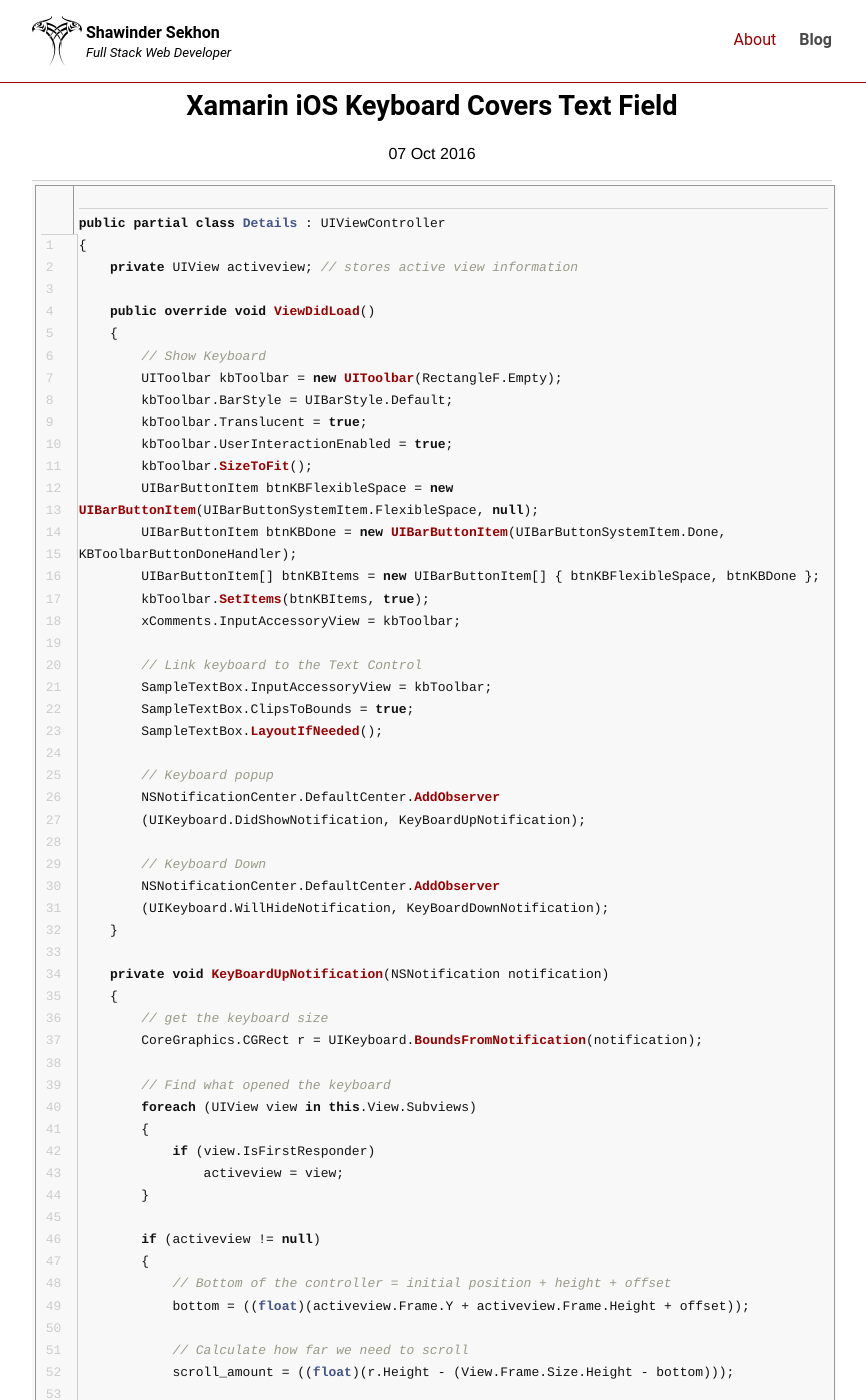
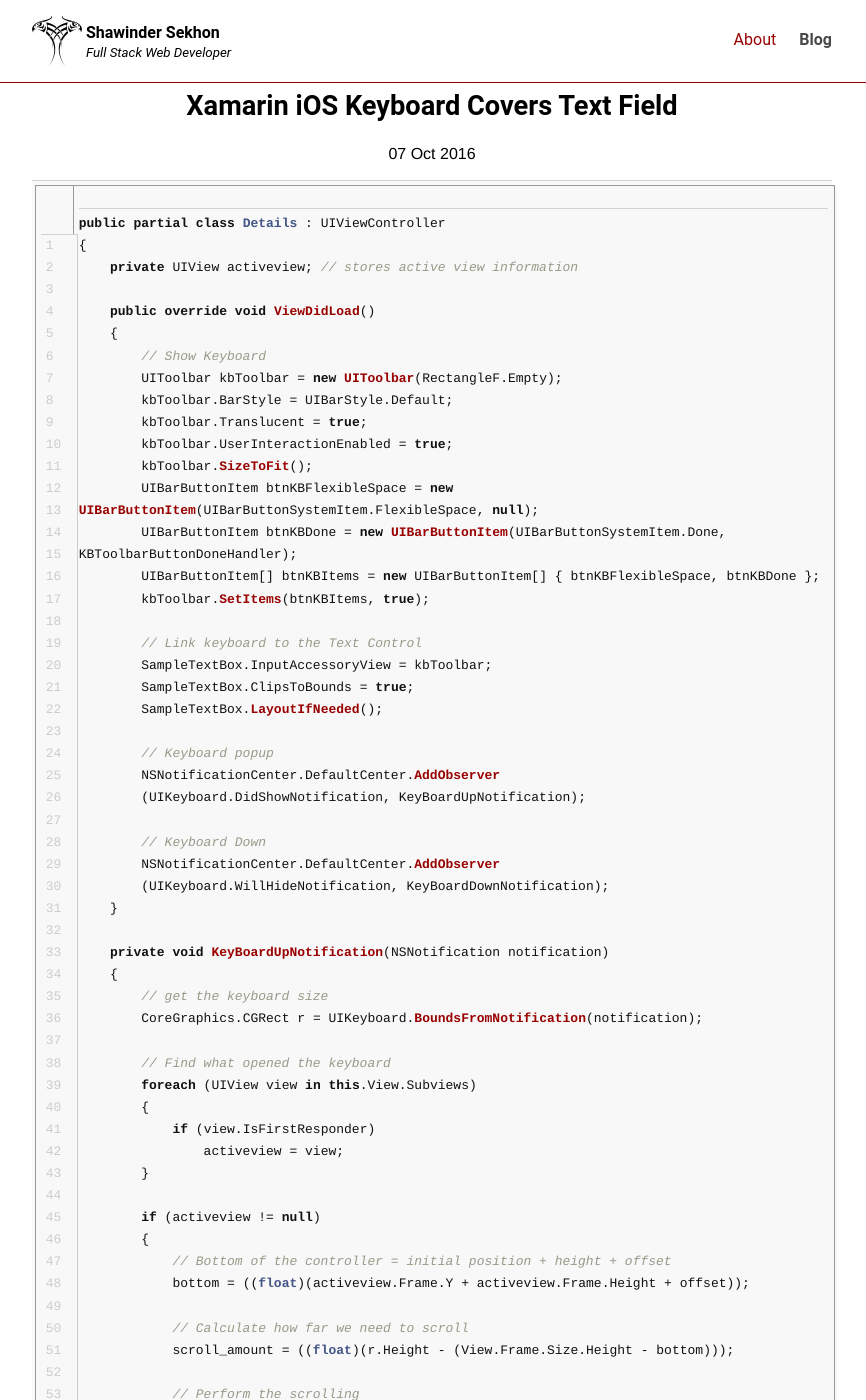
Before and after one commit to shawinder/shawinder.github.io, a Jekyll site: the page built from _posts/2016-07-10-Xamarin-iOS-Keyboard-Covers-Text-Field.md, in a window 1280 px wide and 1400 px high. Shown: the whole window, without its empty margins (208-1074 px from the left). Built offline with Jekyll 4.4.1, drawn with Linux system fonts in a browser that asks for light colours; nearby versions of some CDN libraries; comment, search, counter and statistics services are not loaded; some of the changed text lies outside the part shown.

Commit message:
Update 2016-07-10-Xamarin-iOS-Keyboard-Covers-Text-Field.md

```diff
--- a/_posts/2016-07-10-Xamarin-iOS-Keyboard-Covers-Text-Field.md
+++ b/_posts/2016-07-10-Xamarin-iOS-Keyboard-Covers-Text-Field.md
@@ -28,7 +28,6 @@
         UIBarButtonItem btnKBDone = new UIBarButtonItem(UIBarButtonSystemItem.Done, KBToolbarButtonDoneHandler);
         UIBarButtonItem[] btnKBItems = new UIBarButtonItem[] { btnKBFlexibleSpace, btnKBDone };
         kbToolbar.SetItems(btnKBItems, true);
-        xComments.InputAccessoryView = kbToolbar;
 
         // Link keyboard to the Text Control
         SampleTextBox.InputAccessoryView = kbToolbar;
```
